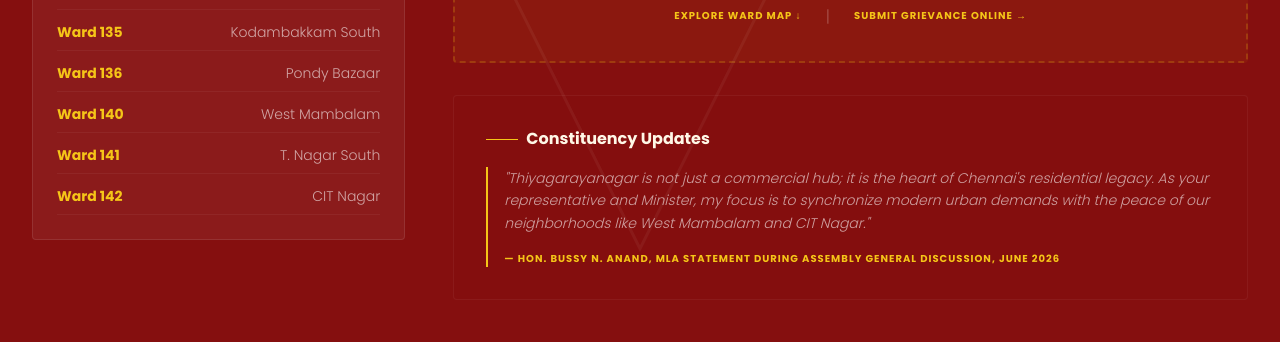
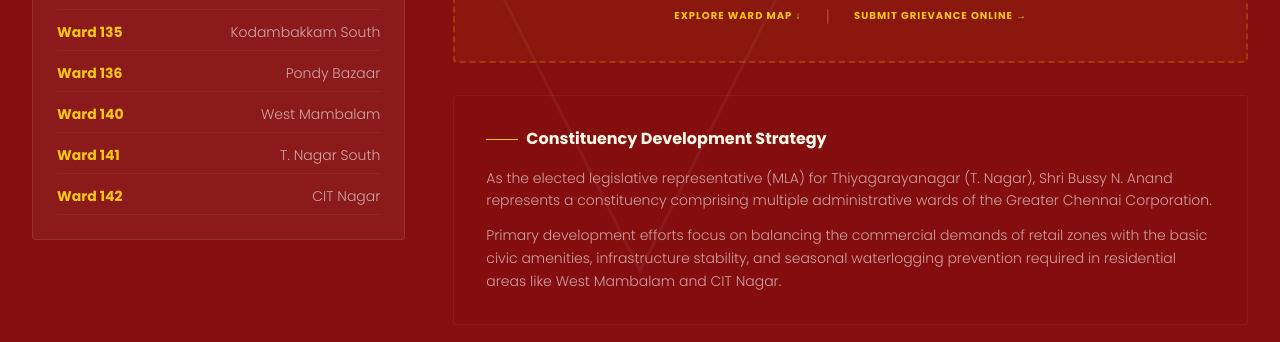
Before and after one commit to rahulcvwebsitehosting/Bussy-N.-Anand, a React (Vite) app: page / in a window 1280 px wide. Shown: the part 8840-9182 px from the top of the page. Built offline with nearby package versions, Linux system fonts and the light colour scheme; a web font is replaced by a local one.

Commit message:
feat(content): update ministerial titles and constituency information
Update job titles to include specific ministry portfolios and refine the constituency development strategy and update descriptions to reflect current governance roles.

```diff
--- a/src/components/Constituency.tsx
+++ b/src/components/Constituency.tsx
@@ -143,12 +143,16 @@ export function Constituency() {
             <div className="bg-dark/30 p-8 border border-white/5 rounded-sm">
               <h4 className="text-cream font-bold mb-4 flex items-center gap-2">
                 <span className="w-8 h-[1px] bg-primary"></span>
-                Constituency Updates
+                Constituency Development Strategy
               </h4>
-              <blockquote className="text-white/60 text-sm leading-relaxed font-light pl-4 border-l-2 border-primary italic">
-                "Thiyagarayanagar is not just a commercial hub; it is the heart of Chennai's residential legacy. As your representative and Minister, my focus is to synchronize modern urban demands with the peace of our neighborhoods like West Mambalam and CIT Nagar."
-                <cite className="block not-italic text-[10px] uppercase tracking-widest font-bold text-primary mt-4">— Hon. Bussy N. Anand, MLA Statement during Assembly General Discussion, June 2026</cite>
-              </blockquote>
+              <div className="text-white/60 text-sm leading-relaxed font-light space-y-3">
+                <p>
+                  As the elected legislative representative (MLA) for Thiyagarayanagar (T. Nagar), Shri Bussy N. Anand represents a constituency comprising multiple administrative wards of the Greater Chennai Corporation.
+                </p>
+                <p>
+                  Primary development efforts focus on balancing the commercial demands of retail zones with the basic civic amenities, infrastructure stability, and seasonal waterlogging prevention required in residential areas like West Mambalam and CIT Nagar.
+                </p>
+              </div>
             </div>
           </motion.div>
         </div>
--- a/src/components/Navbar.tsx
+++ b/src/components/Navbar.tsx
@@ -47,7 +47,7 @@ export function Navbar() {
                   {isTamil ? 'புஸ்ஸி என். ஆனந்த்' : 'BUSSY N. ANAND'}
                 </span>
                 <span
-                  title={isTamil ? 'அமைச்சர் | சட்டமன்ற உறுப்பினர் | பொதுச்செயலாளர், தமிழக வெற்றிக் கழகம்' : 'Minister | MLA | General Secretary, Tamilaga Vettri Kazhagam'}
+                  title={isTamil ? 'ஊரக வளர்ச்சி, ஊராட்சி மற்றும் பாசனத் துறை அமைச்சர் | சட்டமன்ற உறுப்பினர் | பொதுச்செயலாளர், தமிழக வெற்றிக் கழகம்' : 'Minister for Rural Development, Panchayats & Irrigation | MLA | General Secretary, Tamilaga Vettri Kazhagam'}
                   className={`text-[8px] md:text-[10px] xl:text-[7.5px] min-[1340px]:text-[9.5px] uppercase opacity-80 text-cream leading-tight ${isTamil ? 'font-tamil' : 'tracking-[0.15em]'} truncate block`}
                 >
                   {isTamil ? 'அமைச்சர் | சட்டமன்ற உறுப்பினர் | பொதுச்செயலாளர், தமிழக வெற்றிக் கழகம்' : 'Minister | MLA | General Secretary, Tamilaga Vettri Kazhagam'}
--- a/src/components/Updates.tsx
+++ b/src/components/Updates.tsx
@@ -12,42 +12,42 @@ export function Updates() {
       title: "Sworn in as Minister for Rural Development, Panchayats & Irrigation",
       desc: "Following the historic victory in T. Nagar, Shri Bussy N. Anand was sworn in to steer the critical portfolios of Rural Development, Panchayat Raj, and Irrigation in the Government of Tamil Nadu.",
       category: "Cabinet Update",
-      fullContent: "Following the historic electoral victory in the Thiyagarayanagar (T. Nagar) constituency, Shri Bussy N. Anand was formally inducted into the new Cabinet. He has been assigned critical development portfolios: Rural Development and Panchayats, along with Irrigation. In his inaugural press briefing, the Minister pledged to dedicate his administration to strengthening rural water infrastructure, modernizing panchayat administration systems, and introducing transparent democratic reforms. 'Our work begins at the grassroots,' he stated, underlining a commitment to equitable regional development."
+      fullContent: "Following the 2026 electoral victory in Thiyagarayanagar (T. Nagar), Shri Bussy N. Anand was inducted into the cabinet of the Government of Tamil Nadu. The portfolios assigned cover Rural Development, Panchayats, and Irrigation. Departmental outlines focus on infrastructure strengthening, panchayat administration synchronization, and local administrative updates."
     },
     {
       date: "May 8, 2026",
       title: "Constituency Grievance Channel Open",
       desc: "The digital grievance portal for T. Nagar residents is now active. Citizens are encouraged to submit their concerns directly for review.",
       category: "Constituency",
-      fullContent: "Maintaining his landmark standard of accessibility, Shri Bussy N. Anand has officially launched an updated public grievance redressal channel. Residents of T. Nagar can now report issues pertaining to local municipal works, sewerage, street lighting, and family ration cards online. Submissions are automatically forwarded to dedicated ward-level representatives for verification and fast-tracked administrative resolution. This platform ensures absolute transparency, allowing citizens to check the status of their civic petitions securely."
+      fullContent: "As part of independent citizen initiative updates, a public contact channel outlines resources for residents of T. Nagar to register neighborhood concerns. Standard divisions cover municipal works, sanitation infrastructure, and public utility reporting. Submissions are designed to guide local efforts in coordination with ward-level volunteers and civic representatives."
     },
     {
       date: "May 5, 2026",
       title: "TVK Party Strengthening Meet",
       desc: "General Secretary Bussy Anand presided over the district secretaries' meet to outline the party's future roadmap.",
       category: "Party News",
-      fullContent: "In his capacity as the General Secretary of Tamilaga Vettri Kazhagam (TVK), Shri Bussy N. Anand presided over a high-level coordination council with all district secretaries in Chennai. Following the party's breakthrough electoral performance, the meeting detailed strategies to institutionalize grassroots booth-level forums, improve transparency, and expand membership support systems. Discussions also focused on executing key social justice objectives and organizing constituency welfare initiatives across Tamil Nadu and Puducherry."
+      fullContent: "Reflecting TVK's electoral expansion following the 2026 assembly elections, standard party organizing protocols focus on stabilizing booth-level coordination. General Secretary Bussy N. Anand coordinates political alignment across districts in Tamil Nadu and Puducherry, facilitating party membership records and constituency welfare initiatives."
     },
     {
       date: "April 28, 2026",
       title: "Rural Water & Asset Modernization Draft Released",
       desc: "An initial blueprint for improving rural drinking water access and renovating public assets was presented for department review.",
       category: "Development",
-      fullContent: "In coordination with departmental engineers and administrative heads, the office of the Minister for Rural Development and Irrigation released a comprehensive modernization draft. The initiative proposes decentralized solar-pump installations in 1,200 panchayats, water canal de-silting, and a complete structural audit of community centers. Public feedback is welcomed as part of a joint effort to construct durable, climate-resilient rural assets across the state."
+      fullContent: "Standard administrative briefs outline proposals for rural infrastructure, including water conservation efforts and local assets management. The Department of Rural Development and Irrigation handles the planning and structural evaluation of panchayat utility centers across targeted districts in Tamil Nadu."
     },
     {
       date: "April 15, 2026",
       title: "T. Nagar Smart Drainage Upgrade Review",
       desc: "A joint inspection with Greater Chennai Corporation (GCC) officials was conducted to inspect waterlogging preventions in T. Nagar.",
       category: "Municipal",
-      fullContent: "Addressing long-standing local concerns regarding storm-induced waterlogging, MLA Bussy N. Anand led a joint inspect of drainage canals in West Mambalam, CIT Nagar, and Pondy Bazaar alongside GCC commissioners. The inspection mapped out bottleneck points to streamline underground conduit flow before upcoming monsoon seasons. Emergency relief protocols and high-capacity pump installations are being positioned across flood-vulnerable subdivisions to ensure residential peace."
+      fullContent: "Addressing local urban drainage concerns, inspections are typically scheduled around West Mambalam, CIT Nagar, and Pondy Bazaar in collaboration with Greater Chennai Corporation (GCC) engineers. Efforts focus on mapping localized bottlenecks to help mitigate seasonal waterlogging risks in high-density areas of the T. Nagar constituency."
     },
     {
       date: "April 2, 2026",
       title: "Mandatory Asset Disclosures Submitted to EC",
       desc: "In accordance with legal guidelines, complete asset and financial transparency archives were formally filed.",
       category: "Transparency",
-      fullContent: "Upholding the highest standards of integrity in public office, Shri Bussy N. Anand has completed and submitted his mandatory asset disclosures and affidavit declarations to the Election Commission of India for the 2026 Assembly cycle. The disclosures, detailing total assets of ₹7.48 Crore along with verified legal details, are accessible in the public registry. 'Absolute transparency is the primary safeguard of democratic trust,' Bussy Anand noted during filing."
+      fullContent: "In accordance with electoral guidelines and legal mandates, Shri Bussy N. Anand submitted complete wealth disclosures and candidate affidavits to the Election Commission of India during the 2026 general assembly election. These public declarations, certifying verified financial and asset statements of ₹7.48 Crore, remain fully accessible through the official ECI web registry."
     }
   ];
 
```
